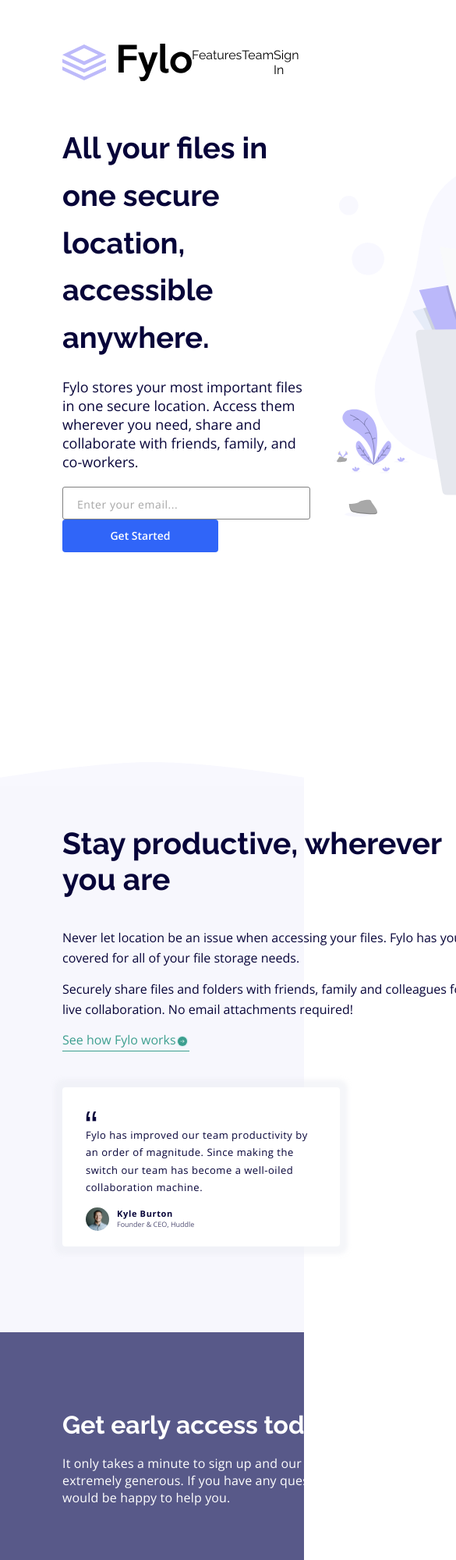
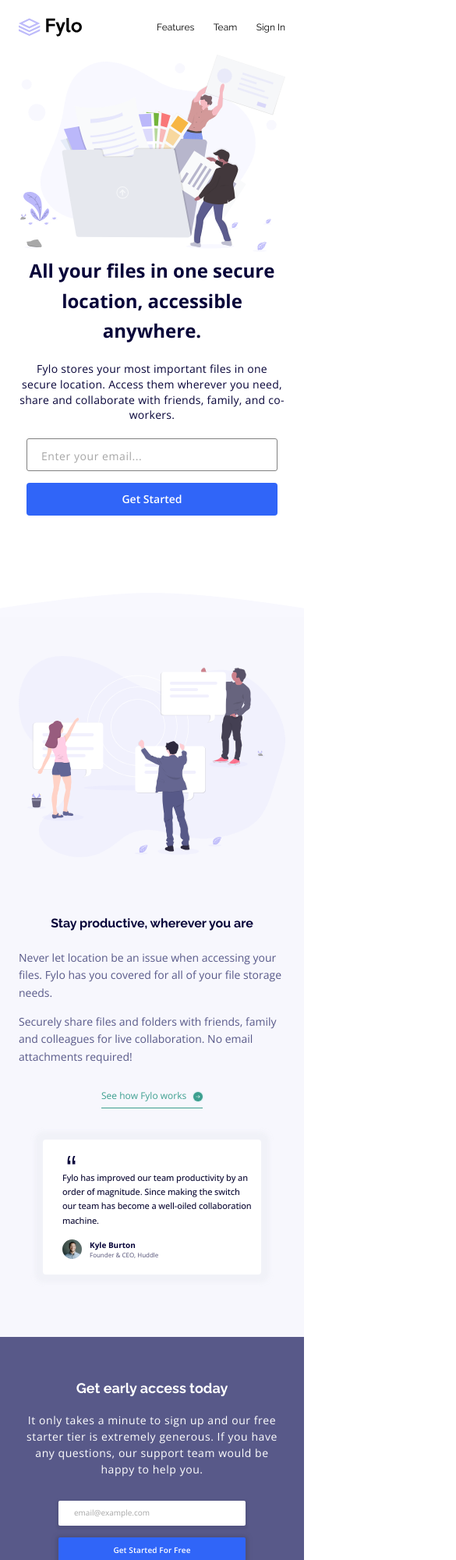
Before and after one commit to albatros444/frontendMentor44, a plain HTML site: page index.html in a window 390 px wide. Shown: the top 2000 px of the page at 78% size, 585 px wide, since content can reach past the window. Drawn offline with nearby package versions, Linux system fonts and the light colour scheme.

Commit message:
imprecise mobile layout done

```diff
--- a/index.html
+++ b/index.html
@@ -31,6 +31,9 @@
     </nav>
     <!-- /////hero////// -->
     <section class="hero">
+      <div class="hero__right">
+        <img src="/images/illustration-1.svg" alt="" />
+      </div>
       <div class="hero__left">
         <h1>All your files in one secure location, accessible anywhere.</h1>
         <p class="heroText">
@@ -43,12 +46,12 @@
           <button>Get Started</button>
         </form>
       </div>
-      <div class="hero__right">
-        <img src="/images/illustration-1.svg" alt="" />
-      </div>
     </section>
     <!-- /////stay productive///// -->
     <section class="stayProductive">
+      <div class="stayProductive__right">
+        <img src="/images/illustration-2.svg" alt="" />
+      </div>
       <div class="stayProductive__left">
         <h2>Stay productive, wherever you are</h2>
         <p class="stayProductive__left__text">
@@ -116,9 +119,6 @@
           </div>
         </div>
       </div>
-      <div class="stayProductive__right">
-        <img src="/images/illustration-2.svg" alt="" />
-      </div>
     </section>
     <!-- ////////sign up////////// -->
     <section class="signUp">
@@ -169,17 +169,17 @@
           <p class="email">example@fylo.com</p>
         </div>
         <div class="links">
-          <div class="links__left">
-            <a>About Us</a>
-            <a>Jobs</a>
-            <a>Press</a>
-            <a>Blog</a>
-          </div>
-          <div class="links__right">
-            <a>Contact Us</a>
-            <a>Terms</a>
-            <a>Privacy</a>
-          </div>
+          <ul class="links__left">
+            <li><a>About Us</a></li>
+            <li><a>Jobs</a></li>
+            <li><a>Press</a></li>
+            <li><a>Blog</a></li>
+          </ul>
+          <ul class="links__right">
+            <li><a>Contact Us</a></li>
+            <li><a>Terms</a></li>
+            <li><a>Privacy</a></li>
+          </ul>
         </div>
         <div class="socialLinks">
           <div class="box">
@@ -216,8 +216,8 @@
                 </g>
               </svg>
             </a>
-            <a
-              ><svg
+            <a>
+              <svg
                 width="800px"
                 height="800px"
                 viewBox="0 -2 20 20"
@@ -250,8 +250,8 @@
                 </g>
               </svg>
             </a>
-            <a
-              ><svg
+            <a>
+              <svg
                 width="800px"
                 height="800px"
                 viewBox="0 0 20 20"
--- a/scss/main.scss
+++ b/scss/main.scss
@@ -5,3 +5,4 @@
 @import "stayProductive";
 @import "signUp";
 @import "footer";
+@import "mediaQs";
--- /dev/null
+++ b/scss/mediaQs.scss
@@ -0,0 +1,199 @@
+@media screen and (max-width: 600px) {
+  nav {
+    height: 70px;
+    padding: $sidePaddingMob;
+    img {
+      height: 24px;
+    }
+    .links {
+      width: 165px;
+      font-size: 12px;
+    }
+  }
+  .hero {
+    display: block;
+    padding: $sidePaddingMob;
+    padding-bottom: 130px;
+
+    &__right {
+      margin-left: 0;
+      img {
+        height: auto;
+        width: 100%;
+      }
+    }
+    &__left {
+      width: 100%;
+      h1 {
+        font-family: $openSans;
+        font-size: 24px;
+        text-align: center;
+      }
+      .heroText {
+        font-size: 14px;
+        text-align: center;
+        letter-spacing: 0.02em;
+        line-height: 1.4;
+      }
+      form {
+        padding: 0 10px;
+        input {
+          width: 100%;
+        }
+        button {
+          width: 100%;
+        }
+      }
+    }
+  }
+  .stayProductive {
+    display: block;
+    padding: $sidePaddingMob;
+    padding-top: 50px;
+    padding-bottom: 80px;
+    &__right {
+      margin-left: 0;
+      img {
+        height: auto;
+        width: 100%;
+        margin-bottom: 70px;
+      }
+    }
+    &__left {
+      h2 {
+        padding-bottom: 24px;
+        font-size: 16px;
+        text-align: center;
+      }
+      &__text {
+        width: 100%;
+        font-size: 14px;
+        color: $desBlue;
+      }
+
+      .seeHowLink {
+        display: block;
+        width: 130px;
+        margin: 30px auto 0;
+        font-size: 12px;
+        padding-bottom: 7px;
+        svg {
+          top: 2px;
+          right: -2px;
+        }
+      }
+      .credential {
+        width: 280px;
+        margin: 40px auto 0;
+        padding: 40px 12px 20px 25px;
+
+        &::before {
+          content: "";
+          display: block;
+          position: absolute;
+          left: 30px;
+          top: 20px;
+          background: center top / 11px 13px url(/images/icon-quotes.svg)
+            no-repeat;
+          height: 18px;
+          width: 12px;
+        }
+        &__text {
+          font-size: 11px;
+          line-height: 1.65;
+          font-weight: 500;
+          // color: hsl(243, 27%, 32%);
+          color: hsl(243, 67%, 12%);
+          letter-spacing: -0.01em;
+        }
+        .personInfo {
+          img {
+            height: 25px;
+          }
+          .info {
+            p {
+              &:nth-child(1) {
+                font-size: 10px;
+                letter-spacing: 0;
+              }
+              &:nth-child(2) {
+                font-size: 8px;
+              }
+            }
+          }
+        }
+      }
+    }
+  }
+  .signUp {
+    display: block;
+    padding: 55px 30px 70px;
+    text-align: center;
+    &__left {
+      h2 {
+        font-size: 18px;
+      }
+      p {
+        width: 100%;
+        padding-bottom: 30px;
+        font-size: 14px;
+        letter-spacing: 0.04em;
+        line-height: 1.5;
+      }
+    }
+    &__right {
+      input {
+        display: inline-block;
+        width: 240px;
+        height: 32px;
+        border-radius: 2px;
+        font-size: 10px;
+      }
+      button {
+        width: 240px;
+        height: 32px;
+        border-radius: 2px;
+        font-size: 10px;
+        letter-spacing: 0.01em;
+      }
+    }
+  }
+  footer {
+    padding: 70px 40px 0;
+    .logo {
+      margin-bottom: 40px;
+    }
+    .footerBottom {
+      display: block;
+
+      .phoneAndEmail {
+        margin-bottom: 60px;
+      }
+      .links {
+        display: block;
+        margin-bottom: 40px;
+        a {
+          display: inline-block;
+          width: auto;
+        }
+        &__left {
+          margin-bottom: 60px;
+        }
+      }
+      .socialLinks {
+        width: 100%;
+        .box {
+          width: 105px;
+          a {
+            width: 27px;
+            height: 27px;
+            svg {
+              width: 12px;
+              height: 12px;
+            }
+          }
+        }
+      }
+    }
+  }
+}
--- a/scss/navAndHero.scss
+++ b/scss/navAndHero.scss
@@ -15,9 +15,16 @@
 .hero {
   display: flex;
   align-items: center;
+  flex-direction: row-reverse;
   padding: $sidePadding;
   padding-bottom: 300px;
   background: url(/images/bg-curve-desktop.svg) bottom/contain no-repeat;
+  &__right {
+    margin-left: 20px;
+    img {
+      height: 480px;
+    }
+  }
   &__left {
     width: 600px;
     h1 {
@@ -35,6 +42,7 @@
         width: 318px;
         height: 42px;
         margin-right: 10px;
+        margin-bottom: 15px;
         padding-left: 18px;
         padding-top: 4px;
         border-radius: 3px;
@@ -64,10 +72,4 @@
       }
     }
   }
-  &__right {
-    margin-left: 20px;
-    img {
-      height: 480px;
-    }
-  }
 }
--- a/scss/stayProductive.scss
+++ b/scss/stayProductive.scss
@@ -1,6 +1,7 @@
 .stayProductive {
   display: flex;
   align-items: center;
+  flex-direction: row-reverse;
   padding: $sidePadding;
   padding-top: 50px;
   padding-bottom: 110px;
--- a/scss/variables.scss
+++ b/scss/variables.scss
@@ -1,4 +1,6 @@
 $raleway: "Raleway", sans-serif;
+$openSans: "Open Sans", sans-serif;
+//////////
 $daBlue: hsl(243, 87%, 12%);
 $desBlue: hsl(238, 22%, 44%);
 $brightBlue: hsl(224, 93%, 58%);
@@ -7,3 +9,4 @@
 $liGray: hsl(0, 0%, 75%);
 ////////
 $sidePadding: 0 80px;
+$sidePaddingMob: 0 24px;
```
Also changed, not shown: dist/main.css, 1 other file.
